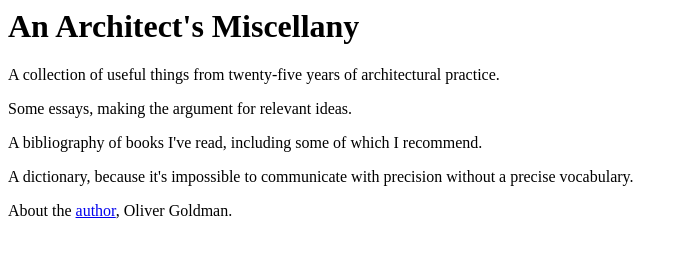
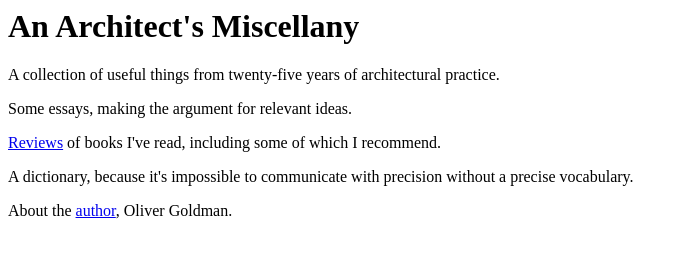
Before and after one commit to ogoldman/ogoldman.github.io, a plain HTML site: page index.html in a window 1280 px wide. Shown: the whole page, without its empty margins (0-688 px from the left). Drawn offline with Linux system fonts and the light colour scheme.

Commit message:
Add a reviews page

```diff
--- a/index.html
+++ b/index.html
@@ -6,7 +6,7 @@
 
         <p>Some essays, making the argument for relevant ideas.</p>
 
-        <p>A bibliography of books I've read, including some of which I recommend.</p>
+        <p><a href="reviews/reviews.html">Reviews</a> of books I've read, including some of which I recommend.</p>
 
         <p>A dictionary, because it's impossible to communicate with precision without a precise vocabulary.</p>
 
```
Also changed, not shown: 1 other file.
